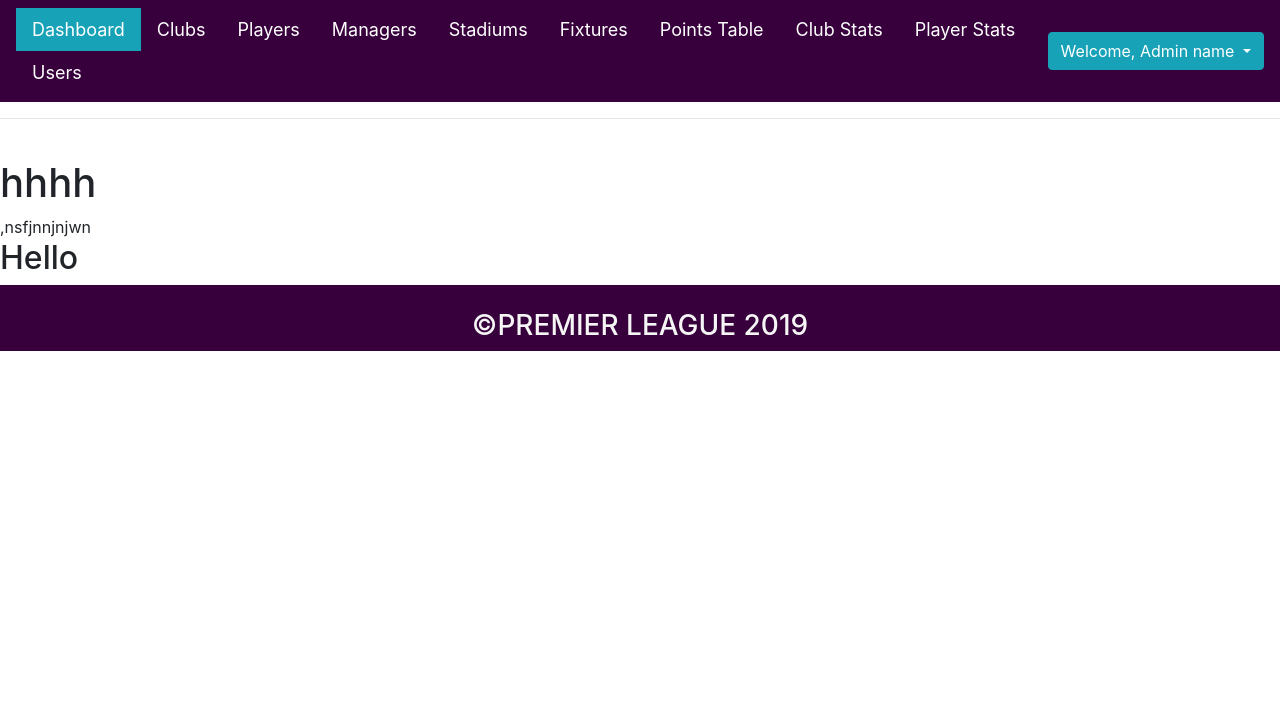
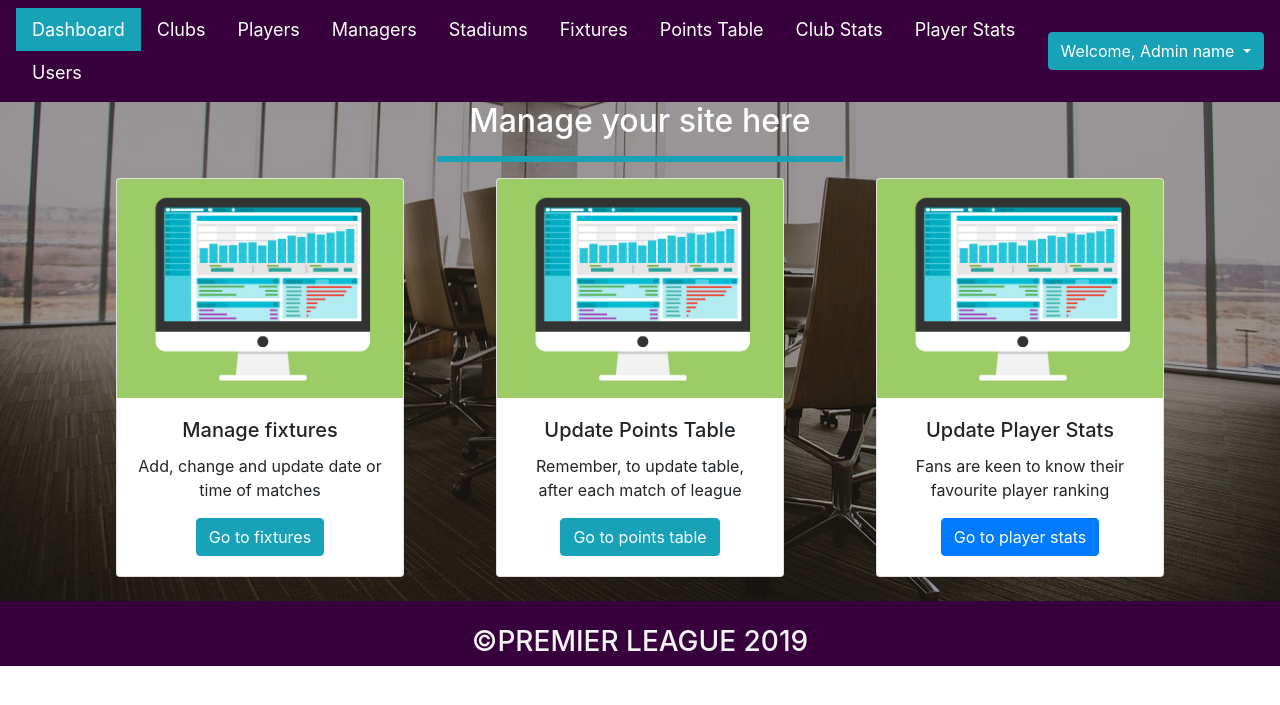
Before and after one commit to Haris-Noori/SIS-DB, a PHP site: page /php_files/admin/admin_dashboard.php in a window 1280 px wide. Shown: the top 705 px of the page. Run offline with PHP 8.4, Linux system fonts and the light colour scheme.

Commit message:
dashboard-ready

```diff
--- /dev/null
+++ b/css/admin_dashboard.css
@@ -0,0 +1,17 @@
+h2
+{
+    color: white;
+}
+
+hr
+{
+    width: 400px;
+    border: #17a2b8 solid;
+}
+
+body
+{
+    background-image: linear-gradient(rgba(0,0,0,0.4), rgba(0,0,0,0.4) ), url('../images/dashboard-bg.jpg');
+    background-position: bottom;
+    background-repeat: no-repeat;
+}
--- a/php_files/admin/admin_dashboard.php
+++ b/php_files/admin/admin_dashboard.php
@@ -4,14 +4,55 @@
 <html>
 <head>
     <title>Admin | Dashboard</title>
+
+    <link rel="stylesheet" type="text/css" href="../../css/admin_dashboard.css">
 </head>
 <body>
 
 
-    <hr>
+    <center>
+        <h2>Manage your site here</h2>
+        <hr>
+
+        <div class="container">
+            <div class="row">
+
+                <div class="col-md-4">
+                    <div class="card" style="width: 18rem;">
+                        <img src="../../images/dashboard-card.png" class="card-img-top" alt="...">
+                        <div class="card-body">
+                            <h5 class="card-title">Manage fixtures</h5>
+                            <p class="card-text">Add, change and update date or time of matches</p>
+                            <a href="#" class="btn btn-info">Go to fixtures</a>
+                        </div>
+                    </div>
+                </div>
+
+                <div class="col-md-4"><div class="card" style="width: 18rem;">
+                        <img src="../../images/dashboard-card.png" class="card-img-top" alt="...">
+                        <div class="card-body">
+                            <h5 class="card-title">Update Points Table</h5>
+                            <p class="card-text">Remember, to update table, after each match of league</p>
+                            <a href="#" class="btn btn-info">Go to points table</a>
+                        </div>
+                    </div>
+                </div>
+
+                <div class="col-md-4">
+                <div class="card" style="width: 18rem;">
+                        <img src="../../images/dashboard-card.png" class="card-img-top" alt="...">
+                        <div class="card-body">
+                            <h5 class="card-title">Update Player Stats</h5>
+                            <p class="card-text">Fans are keen to know their favourite player ranking</p>
+                            <a href="#" class="btn btn-primary">Go to player stats</a>
+                        </div>
+                    </div>
+                </div>
+            </div>
+        </div>
+
+    </center>
     <br>
-    <h1>hhhh</h1>,nsfjnnjnjwn
-    <h2>Hello </h2>
 
 
 
```
Also changed, not shown: images/dashboard-bg.jpg (added), images/dashboard-card.png (added).
